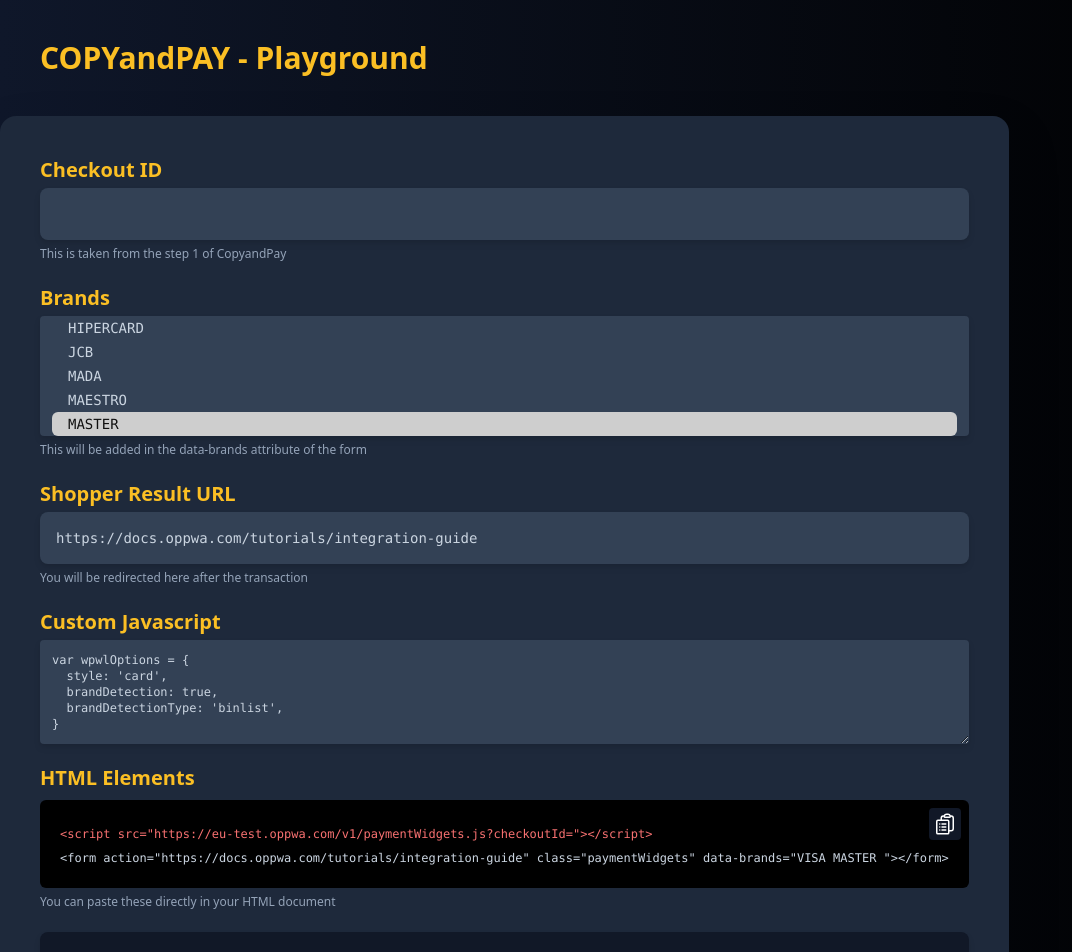
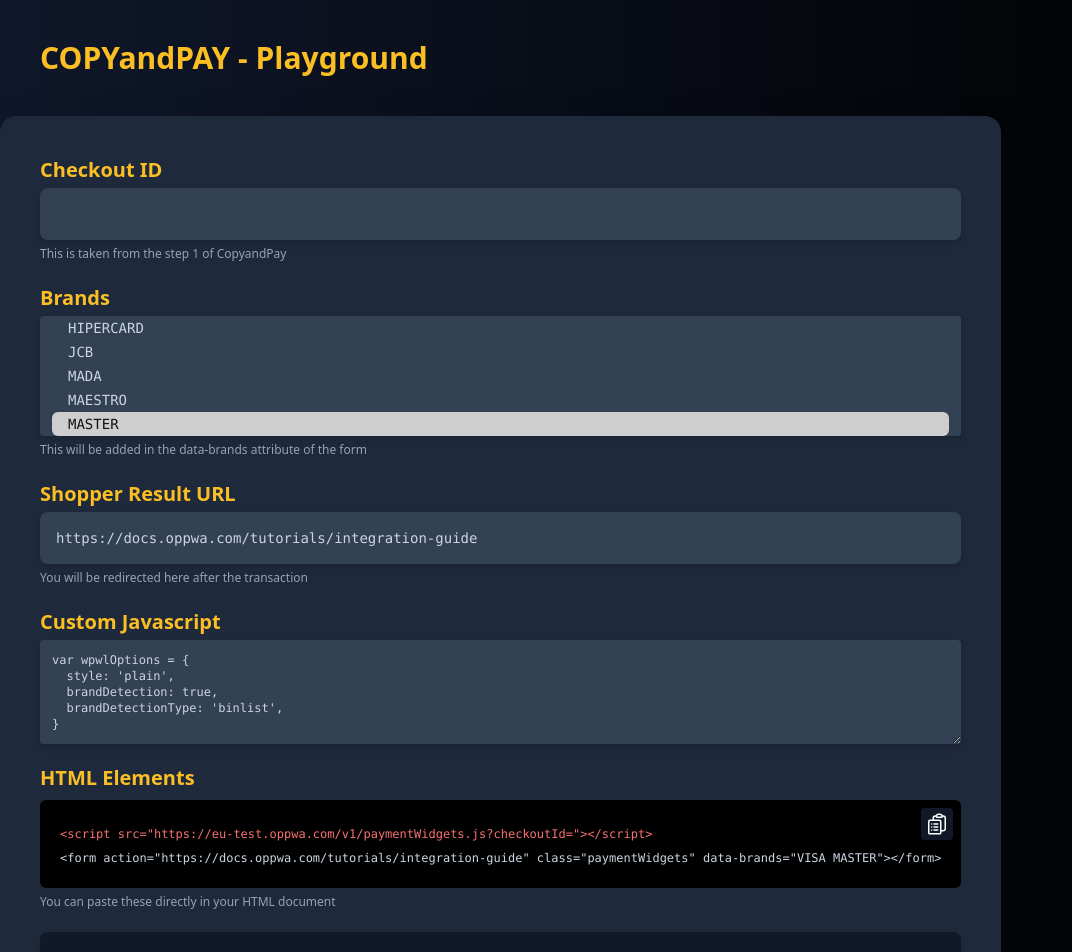
Before and after one commit to veib6247/cnp-pg, a Vue app: page / in a window 1280 px wide. Shown: the top 952 px of the page, without its empty margins (0-1072 px from the left). Built offline with nearby package versions, Linux system fonts and the light colour scheme.

Commit message:
refactor, brand list replaced with join instead of loop, lol

```diff
--- a/src/App.vue
+++ b/src/App.vue
@@ -22,20 +22,14 @@
   const selectedBrands = ref(['VISA', 'MASTER']) // defaults to selecting these 2
   const brands = getBrandsList()
   const shopperResultURL = ref('https://docs.oppwa.com/tutorials/integration-guide')
-  const customJs = ref("var wpwlOptions = {\n  style: 'card',\n  brandDetection: true,\n  brandDetectionType: 'binlist',\n}")
+  const customJs = ref("var wpwlOptions = {\n  style: 'plain',\n  brandDetection: true,\n  brandDetectionType: 'binlist',\n}")
   const isLaunchWidget = ref(false)
 
   /**
-   *
+   * returns the form tag with the brand list already joined by a space
    */
   const stringifiedBrands = computed(() => {
-    let boi = ''
-
-    selectedBrands.value.forEach((brand) => {
-      boi += `${brand} `
-    })
-
-    return `<form action="${shopperResultURL.value}" class="paymentWidgets" data-brands="${boi}"></form>`
+    return `<form action="${shopperResultURL.value}" class="paymentWidgets" data-brands="${selectedBrands.value.join(' ')}"></form>`
   })
 
   /**
```
